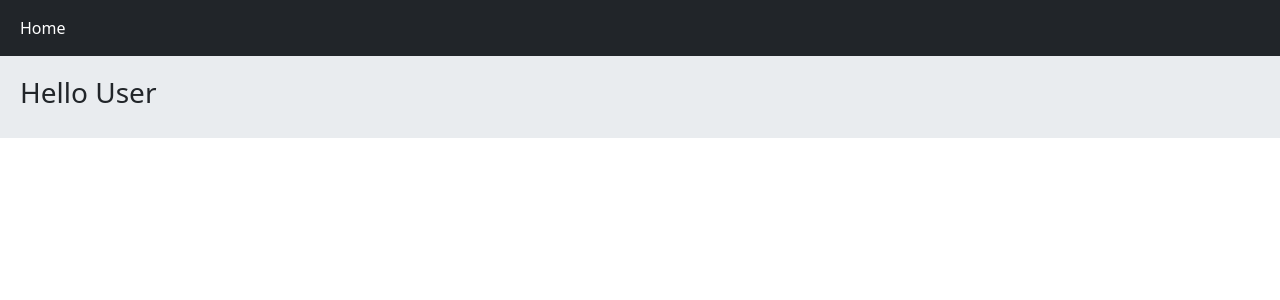
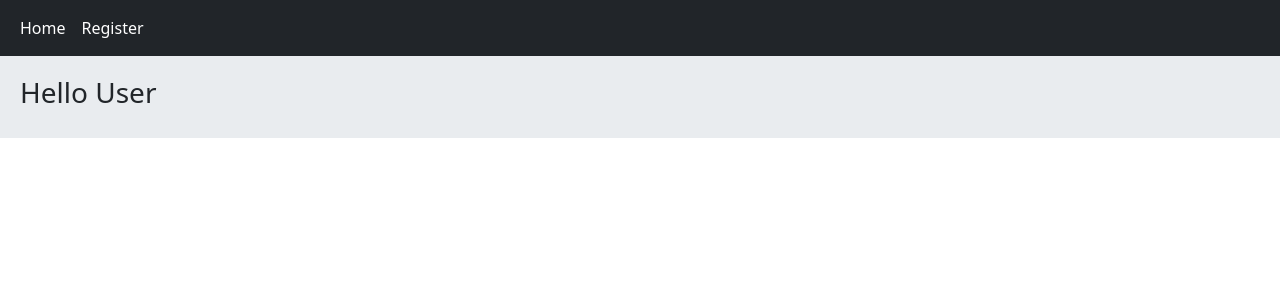
Before and after one commit to arashkarimi1999/shop_mongard, a Django app: page / in a window 1280 px wide. Shown: the top 300 px of the page. Run offline with Django 4.2, Linux system fonts and the light colour scheme; parts of the project's set-up code (start-up, migrations or seed data) failed here and were passed over.

Commit message:
add Register to navbar

```diff
--- a/templates/inc/navbar.html
+++ b/templates/inc/navbar.html
@@ -2,6 +2,7 @@
   <div class="container-fluid">
     <div class="navbar-nav">
       <a class="nav-link active" href="{% url 'home:home' %}">Home</a>
+      <a class="nav-link active" href="{% url 'accounts:user_register' %}">Register</a>
     </div>
   </div>
 </nav>
```
